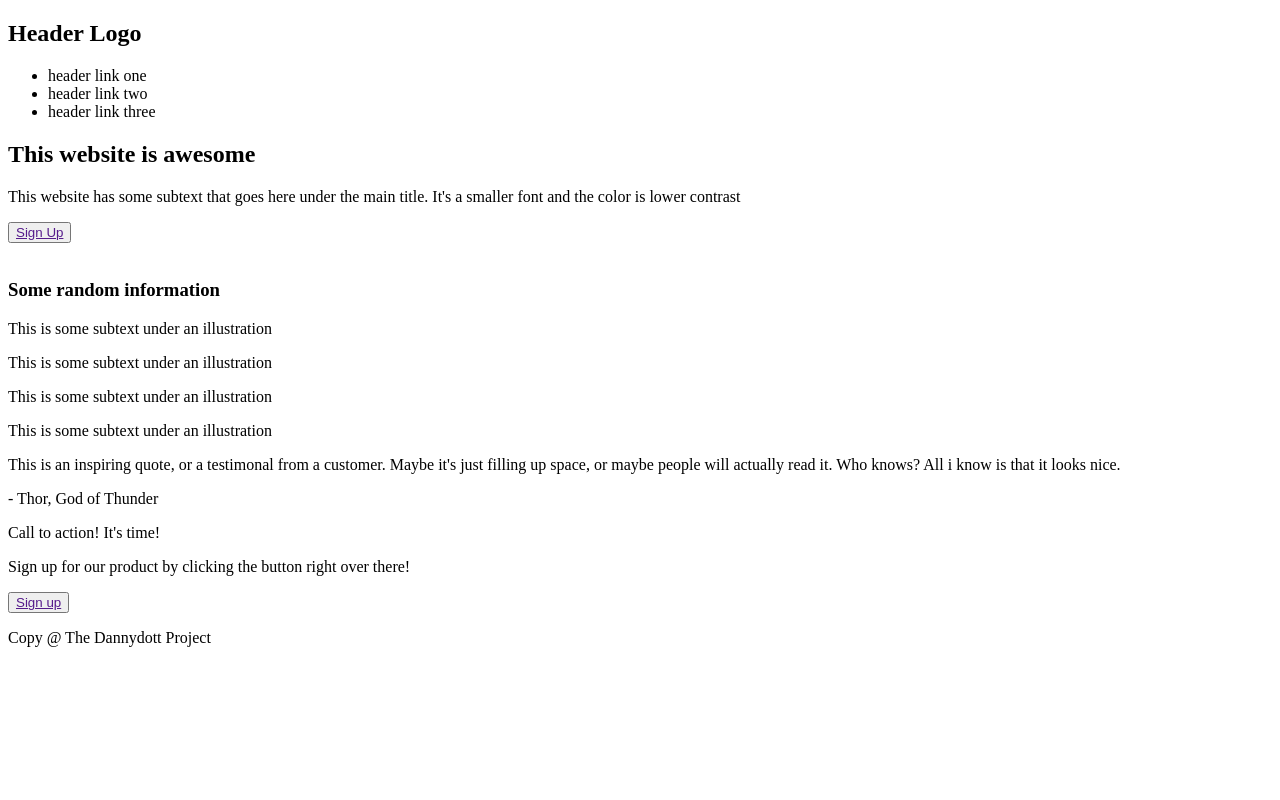
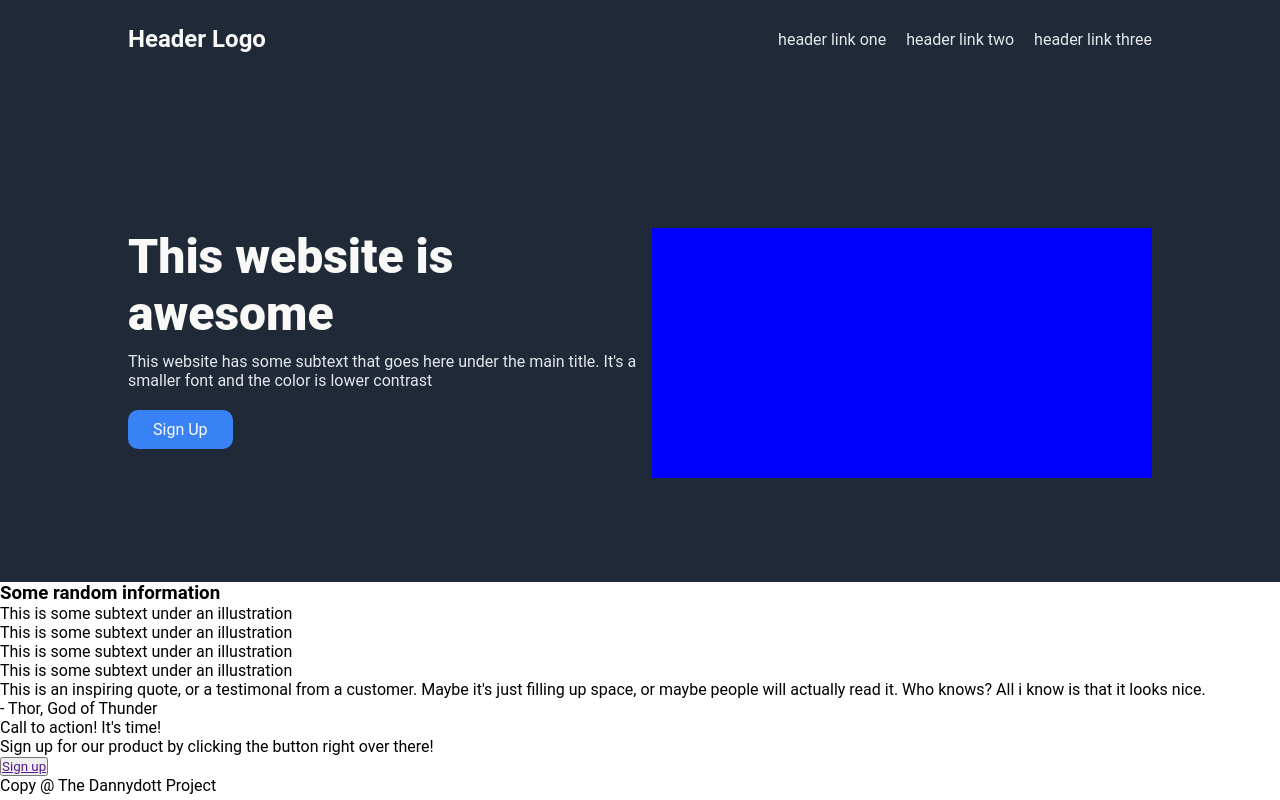
Before and after one commit to Dannydottwebdevv/landing-page, a plain HTML site: page index.html in a window 1280 px wide. Drawn offline with Linux system fonts and the light colour scheme.

Commit message:
Styled the header / hero section of the website. keeping place holder information just to practice flexbox

```diff
--- a/index.html
+++ b/index.html
@@ -5,17 +5,18 @@
     <meta http-equiv="X-UA-Compatible" content="IE=edge" />
     <meta name="viewport" content="width=device-width, initial-scale=1.0" />
     <title>Landing Page</title>
+    <link rel="stylesheet" href="style.css" />
   </head>
   <body>
     <header>
-      <nav>
+      <div class="header-container">
         <h1>Header Logo</h1>
-        <ul>
-          <li>header link one</li>
-          <li>header link two</li>
-          <li>header link three</li>
+        <ul class="nav">
+          <li><a href="#">header link one</a></li>
+          <li><a href="#">header link two</a></li>
+          <li><a href="#">header link three</a></li>
         </ul>
-      </nav>
+      </div>
       <div class="header-info-container">
         <div class="header-text">
           <h2>This website is awesome</h2>
@@ -26,7 +27,7 @@
           <button><a href="">Sign Up</a></button>
         </div>
         <div class="header-image">
-          <img src="" alt="" />
+          <img src="images/Solid blue.png" alt="" />
         </div>
       </div>
     </header>
--- a/style.css
+++ b/style.css
@@ -0,0 +1,90 @@
+* {
+  box-sizing: border-box;
+  margin: 0;
+  padding: 0;
+  font-family: "Roboto", sans-serif;
+}
+
+header {
+  background-color: #1f2937;
+  padding-bottom: 100px;
+}
+
+.header-container {
+  display: flex;
+  justify-content: space-between;
+  align-items: center;
+  width: 80%;
+  margin: 0 auto;
+  padding: 25px 0;
+  margin-bottom: 150px;
+}
+
+.header-container h1 {
+  font-size: 24px;
+  color: #f9faf8;
+}
+
+.nav {
+  display: flex;
+  gap: 20px;
+  list-style-type: none;
+}
+
+nav li {
+  font-size: 18px;
+  color: #e5e7eb;
+}
+
+.nav a {
+  text-decoration: none;
+  color: #e5e7eb;
+  font-size: 16px;
+}
+
+.header-info-container {
+  display: flex;
+  justify-content: space-between;
+  width: 80%;
+  margin: 0 auto;
+}
+
+.header-image img {
+  width: 500px;
+  height: 250px;
+}
+
+.header-text {
+  display: flex;
+  flex-direction: column;
+  align-items: flex-start;
+}
+
+.header-text h2 {
+  font-size: 48px;
+  font-weight: 900;
+  color: #f9faf8;
+  margin-bottom: 10px;
+}
+
+.header-text p {
+  font-size: 16px;
+  color: #e5e7eb;
+  margin-bottom: 20px;
+}
+
+.header-text button {
+  width: auto;
+  padding: 10px 25px; /* Adjust padding for better look */
+  width: auto;
+  background-color: #3882f6;
+  color: #f9faf8;
+  border: none;
+  border-radius: 10px;
+}
+
+.header-text button a {
+  text-decoration: none;
+  color: inherit;
+  font-size: 16px;
+}
```
Also changed, not shown: images/Solid blue.png (added).
